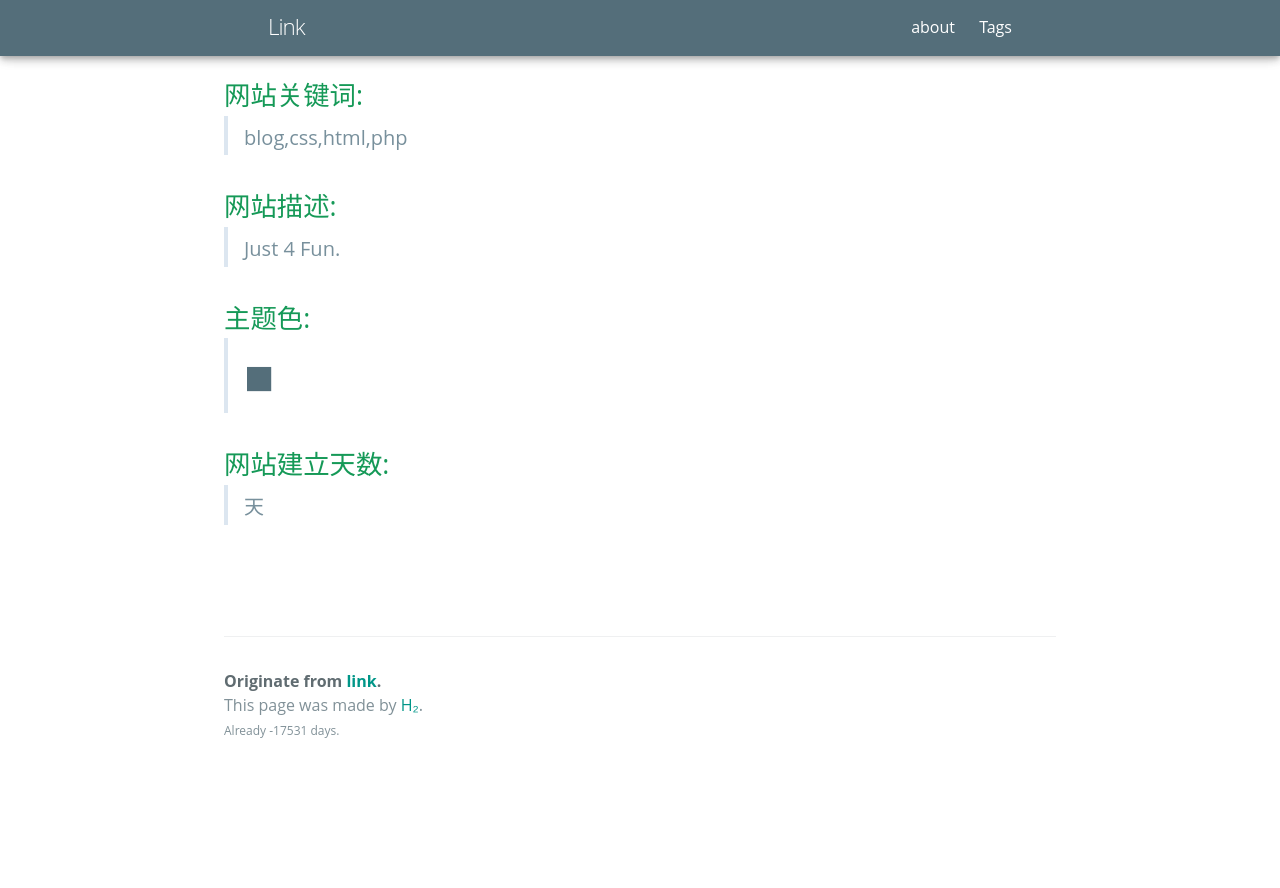
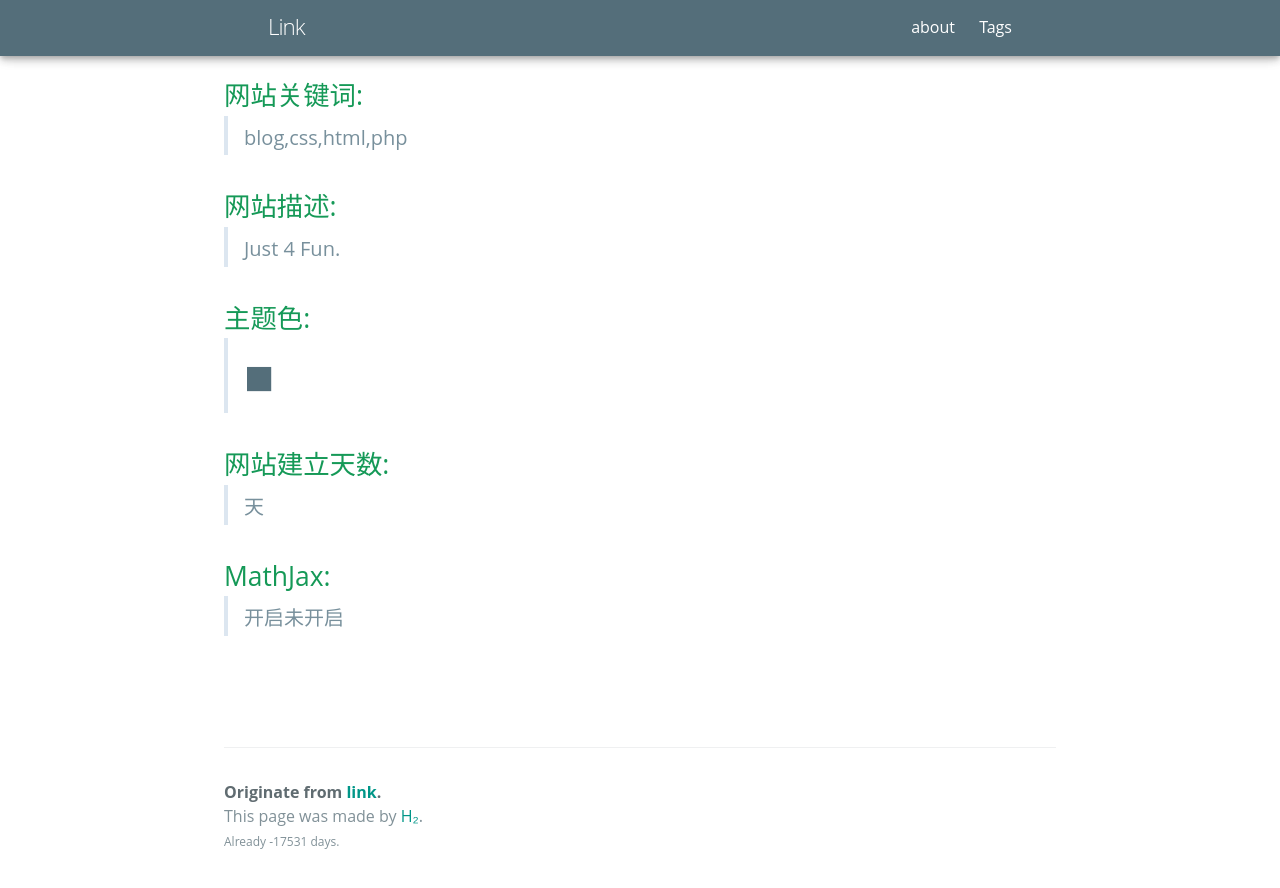
Before and after one commit to link9596/jekyll-theme-Hydrogen, a Jekyll site: the page built from adsh/index.html, in a window 1280 px wide and 900 px high, scrolled down 750 px. Shown: the top 888 px of the window. Built offline with Jekyll 4.4.1, drawn with Linux system fonts in a browser that asks for light colours; some web fonts are replaced; before the commit the page ends 1539 px from its top, so only the background shows below that.

Commit message:
Update dash.html

```diff
--- a/_layouts/dash.html
+++ b/_layouts/dash.html
@@ -15,6 +15,7 @@
   <h2>网站描述:<blockquote><span style="color:#78909C;font-size:20px">{{ site.description }}</span></blockquote></h2>
   <h2>主题色:<blockquote><span style="color:#{{ site.theme_color }};font-size:50px">■</span></blockquote></h2>
   <h2>网站建立天数:<blockquote><span id="sitetime2" style="color:#78909C;font-size:20px"></span><span style="color:#78909C;font-size:20px">天</span></blockquote></h2>
+  <h2>MathJax:<blockquote><span style="color:#78909C;font-size:20px">{% if site.MathJax %}开启{% endif %}{% if site.MathJax != "true" %}未开启{% endif %}</span></blockquote></h2>
   <br><span style="font-size:14px" id="cut"></span>
   <br><span style="font-size:14px" id="latest"></span>
     </div>
```
